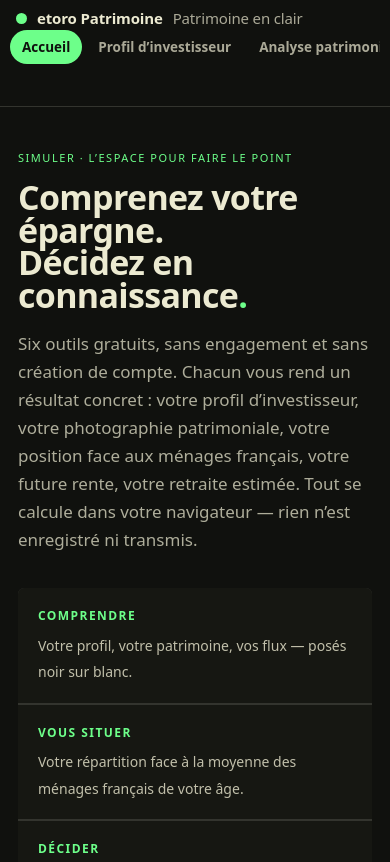
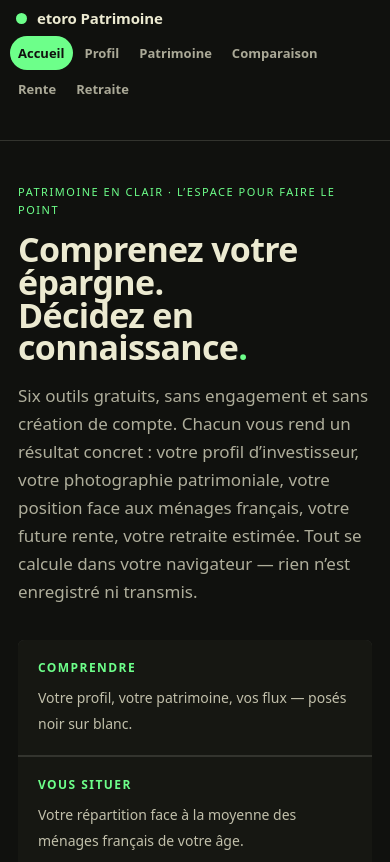
Before and after one commit to juliennebenzahl-create/patrimoine-en-clair, a plain HTML site: page index.html in a window 390 px wide. Shown: the top 862 px of the page. Drawn offline with Linux system fonts and the light colour scheme.

Commit message:
Add files via upload

```diff
--- a/index.html
+++ b/index.html
@@ -38,20 +38,20 @@ body{background:var(--app-bg);color:var(--app-ink);font-family:var(--app-font);m
 #app-auth-btn.out{background:transparent;color:var(--app-ink);border:1px solid var(--app-line)}
 #app-auth-btn:focus-visible{outline:2px solid var(--app-signal);outline-offset:2px}
 #app-auth-btn:disabled{opacity:.6;cursor:default}
-#app-bar nav{min-width:0;flex:1;display:flex;gap:4px;overflow-x:auto;scrollbar-width:none}
-#app-bar nav::-webkit-scrollbar{display:none}
+#app-bar nav{min-width:0;flex:1;display:flex;flex-wrap:wrap;gap:2px 4px;padding-block:6px}
 #app-bar nav a{flex:none;font-size:13.5px;font-weight:600;color:var(--app-ink-soft);text-decoration:none;padding:8px 12px;border-radius:999px;white-space:nowrap}
 #app-bar nav a:hover{color:var(--app-ink);background:var(--app-panel)}
 #app-bar nav a[aria-current="page"]{background:var(--app-signal);color:var(--app-bg)}
 #app-bar a:focus-visible{outline:2px solid var(--app-signal);outline-offset:2px}
-@media (max-width:820px){
+@media (max-width:900px){#app-bar .in{gap:10px}#app-bar nav a{padding:8px 8px;font-size:13px}#app-auth-btn{padding:8px 11px}}
+@media (max-width:640px){
   #app-bar .in{flex-direction:column;align-items:stretch;gap:2px;padding-block:8px 6px}
   #app-bar nav{flex:none;margin-inline:-6px}
   #app-bar .top{display:flex;align-items:center;justify-content:space-between;gap:6px 12px;flex-wrap:wrap;min-width:0}
   #app-bar .brand{font-size:15px}
   #app-auth-btn{padding:7px 12px}
   #app-auth-who{display:none}
-  :root{--app-bar-h:92px}
+  :root{--app-bar-h:126px}
 }
 .app-view{min-height:60vh}
 /* ancres internes du diagnostic : dégagées de la barre d'application */
@@ -68,7 +68,7 @@ body{background:var(--app-bg);color:var(--app-ink);font-family:var(--app-font);m
 <header id="app-bar">
   <div class="in">
     <div class="top">
-      <a class="brand" href="#m-hub"><i aria-hidden="true"></i>etoro Patrimoine <span>Patrimoine en clair</span></a>
+      <a class="brand" href="#m-hub"><i aria-hidden="true"></i>etoro Patrimoine</a>
       <div id="app-auth" hidden>
         <span id="app-auth-who" hidden></span>
         <button type="button" id="app-auth-btn">Se connecter avec etoro</button>
@@ -76,11 +76,11 @@ body{background:var(--app-bg);color:var(--app-ink);font-family:var(--app-font);m
     </div>
     <nav aria-label="Rubriques">
       <a href="#m-hub" data-nav="hub">Accueil</a>
-      <a href="#m-profil" data-nav="profil">Profil d’investisseur</a>
-      <a href="#m-patrimoine" data-nav="patrimoine">Analyse patrimoniale</a>
-      <a href="#m-compare" data-nav="compare">Patrimoine comparé</a>
-      <a href="#m-rente" data-nav="rente">Calcul de rente</a>
-      <a href="#m-retraite" data-nav="retraite">Diagnostic retraite</a>
+      <a href="#m-profil" data-nav="profil">Profil</a>
+      <a href="#m-patrimoine" data-nav="patrimoine">Patrimoine</a>
+      <a href="#m-compare" data-nav="compare">Comparaison</a>
+      <a href="#m-rente" data-nav="rente">Rente</a>
+      <a href="#m-retraite" data-nav="retraite">Retraite</a>
     </nav>
   </div>
 </header>
@@ -180,7 +180,7 @@ body{margin:0}
 
 <div class="wrap">
   <header class="head">
-    <div class="eyebrow">Simuler · L’espace pour faire le point</div>
+    <div class="eyebrow">Patrimoine en clair · L’espace pour faire le point</div>
     <h1>Comprenez votre épargne.<br>Décidez en connaissance<span class="dot">.</span></h1>
     <p>Six outils gratuits, sans engagement et sans création de compte. Chacun vous rend un résultat concret : votre profil d’investisseur, votre photographie patrimoniale, votre position face aux ménages français, votre future rente, votre retraite estimée. Tout se calcule dans votre navigateur — rien n’est enregistré ni transmis.</p>
 
@@ -191,7 +191,7 @@ body{margin:0}
     </div>
   </header>
 
-  <nav class="grid" aria-label="Les rubriques de l’espace Simuler">
+  <nav class="grid" aria-label="Les rubriques de Patrimoine en clair">
     <a class="card" href="#m-profil">
       <span class="num">1</span>
       <span>
@@ -388,7 +388,7 @@ body{margin:0}
 
 <div class="wrap">
   <div class="head">
-    <div class="eyebrow">Simuler · Ce qui fait votre patrimoine · 1 / 3</div>
+    <div class="eyebrow">Patrimoine en clair · Ce qui fait votre patrimoine · 1 / 3</div>
     <h1>Votre profil d'investisseur<span class="dot">.</span></h1>
     <p>Le questionnaire complet est sous vos yeux, déjà rempli avec un exemple — le résultat aussi. Remplacez les réponses par les vôtres : le profil se met à jour instantanément. Sans engagement, rien n'est enregistré ni transmis.</p>
   </div>
@@ -776,7 +776,7 @@ function pdfWrite(title, rows, legal, fname, rubrique){
       fill(COL.after); doc.rect(0, 0, W, 26, 'F');
       doc.setFont('helvetica','bold'); doc.setFontSize(13); ink(COL.prod); tx('etoro Patrimoine', X, 12);
       doc.setFont('helvetica','normal'); doc.setFontSize(8); ink(COL.intel);
-      tx('Simuler · '+(rubrique||'Synthèse')+'  ·  '+today, X, 18);
+      tx('Patrimoine en clair · '+(rubrique||'Synthèse')+'  ·  '+today, X, 18);
       tx('Établi dans votre navigateur — aucune donnée conservée', X+CW, 18, {align:'right'});
     };
     var legalLines = null;
@@ -1014,7 +1014,7 @@ body{margin:0}
 
 <div class="wrap">
   <div class="head">
-    <div class="eyebrow">Simuler · Ce qui fait votre patrimoine · 2 / 3</div>
+    <div class="eyebrow">Patrimoine en clair · Ce qui fait votre patrimoine · 2 / 3</div>
     <h1>Votre analyse patrimoniale<span class="dot">.</span></h1>
     <p>Revenus, charges, patrimoine, dettes — le questionnaire complet est déjà rempli avec un exemple, et sa photographie patrimoniale s'affiche à droite et en dessous. Remplacez par vos chiffres : tout se recalcule instantanément. Rien n'est enregistré ni transmis.</p>
   </div>
@@ -1386,7 +1386,7 @@ function pdfWrite(title, rows, legal, fname, rubrique){
       fill(COL.after); doc.rect(0, 0, W, 26, 'F');
       doc.setFont('helvetica','bold'); doc.setFontSize(13); ink(COL.prod); tx('etoro Patrimoine', X, 12);
       doc.setFont('helvetica','normal'); doc.setFontSize(8); ink(COL.intel);
-      tx('Simuler · '+(rubrique||'Synthèse')+'  ·  '+today, X, 18);
+      tx('Patrimoine en clair · '+(rubrique||'Synthèse')+'  ·  '+today, X, 18);
       tx('Établi dans votre navigateur — aucune donnée conservée', X+CW, 18, {align:'right'});
     };
     var legalLines = null;
@@ -1643,7 +1643,7 @@ body{margin:0}
 
 <div class="wrap">
   <div class="head">
-    <div class="eyebrow">Simuler · Ce qui fait votre patrimoine · 3 / 3</div>
+    <div class="eyebrow">Patrimoine en clair · Ce qui fait votre patrimoine · 3 / 3</div>
     <h1>Votre patrimoine, comparé<span class="dot">.</span></h1>
     <p>Quelques questions, et votre diagnostic se dessine : vos enveloppes, leurs poids, votre trajectoire — face à la moyenne des ménages français de votre âge. L'exemple ci-dessous est déjà rempli ; remplacez-le par votre situation, tout se met à jour instantanément. Rien n'est enregistré ni transmis.</p>
   </div>
@@ -2157,7 +2157,7 @@ function pdfWrite(title, rows, legal, fname, rubrique){
       fill(COL.after); doc.rect(0, 0, W, 26, 'F');
       doc.setFont('helvetica','bold'); doc.setFontSize(13); ink(COL.prod); tx('etoro Patrimoine', X, 12);
       doc.setFont('helvetica','normal'); doc.setFontSize(8); ink(COL.intel);
-      tx('Simuler · '+(rubrique||'Synthèse')+'  ·  '+today, X, 18);
+      tx('Patrimoine en clair · '+(rubrique||'Synthèse')+'  ·  '+today, X, 18);
       tx('Établi dans votre navigateur — aucune donnée conservée', X+CW, 18, {align:'right'});
     };
     var legalLines = null;
@@ -2438,7 +2438,7 @@ body { margin: 0; }
 </style>
 <header class="head">
   <div class="wrap">
-    <div class="eyebrow">Simuler · Calcul de rente</div>
+    <div class="eyebrow">Patrimoine en clair · Calcul de rente</div>
     <h1>Votre rente à la retraite, en chiffres<span class="dot">.</span></h1>
     <p>Renseignez vos hypothèses, choisissez la question à laquelle vous voulez répondre. Le résultat se met à jour immédiatement. Simulation indicative, sans engagement — rien n'est enregistré ni transmis.</p>
   </div>
@@ -3153,7 +3153,7 @@ details.method ul{margin:12px 0 0;padding-left:18px;display:flex;flex-direction:
 
   <main>
     <div class="hero">
-      <span class="eyebrow">Simuler · Diagnostic retraite</span>
+      <span class="eyebrow">Patrimoine en clair · Diagnostic retraite</span>
       <h1>Votre retraite, en chiffres<span class="dot">.</span><br>Ce qu'il faut épargner, dès maintenant<span class="dot">.</span></h1>
       <p>Votre relevé de carrière donne vos droits acquis. Vos réponses projettent vos droits futurs. L'écart avec le revenu que vous visez fixe votre effort d'épargne sur le PER. Rien n'est enregistré ni transmis.</p>
     </div>
```
